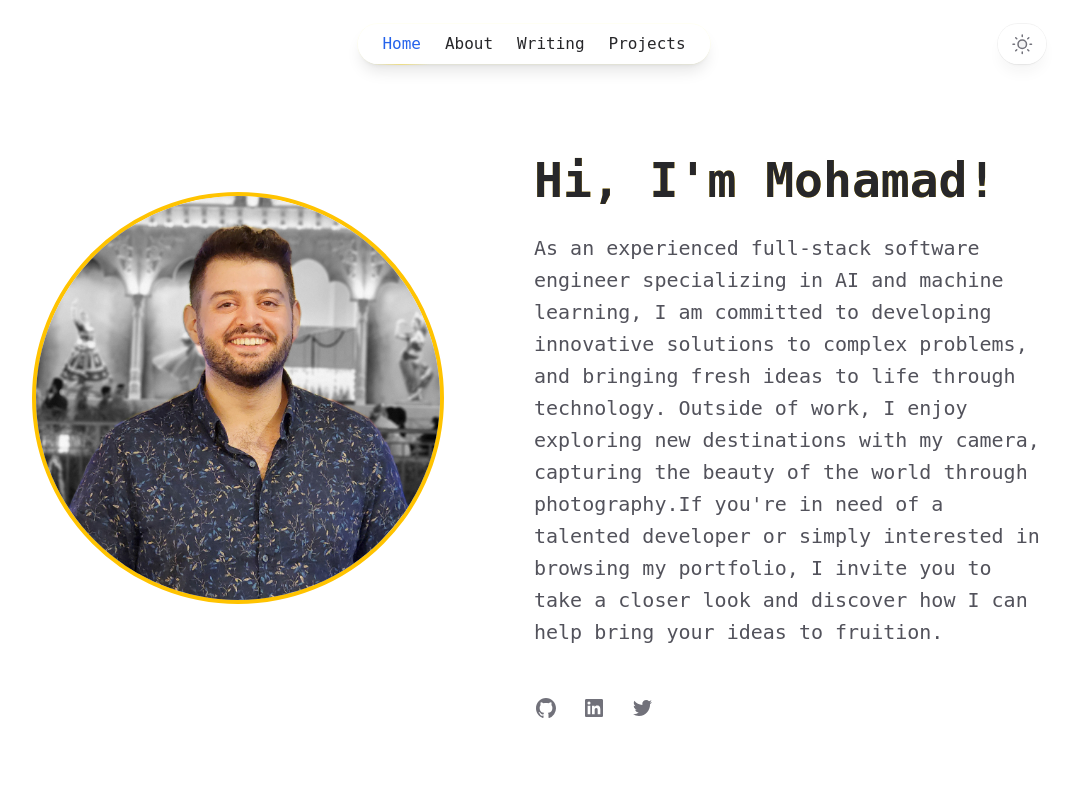
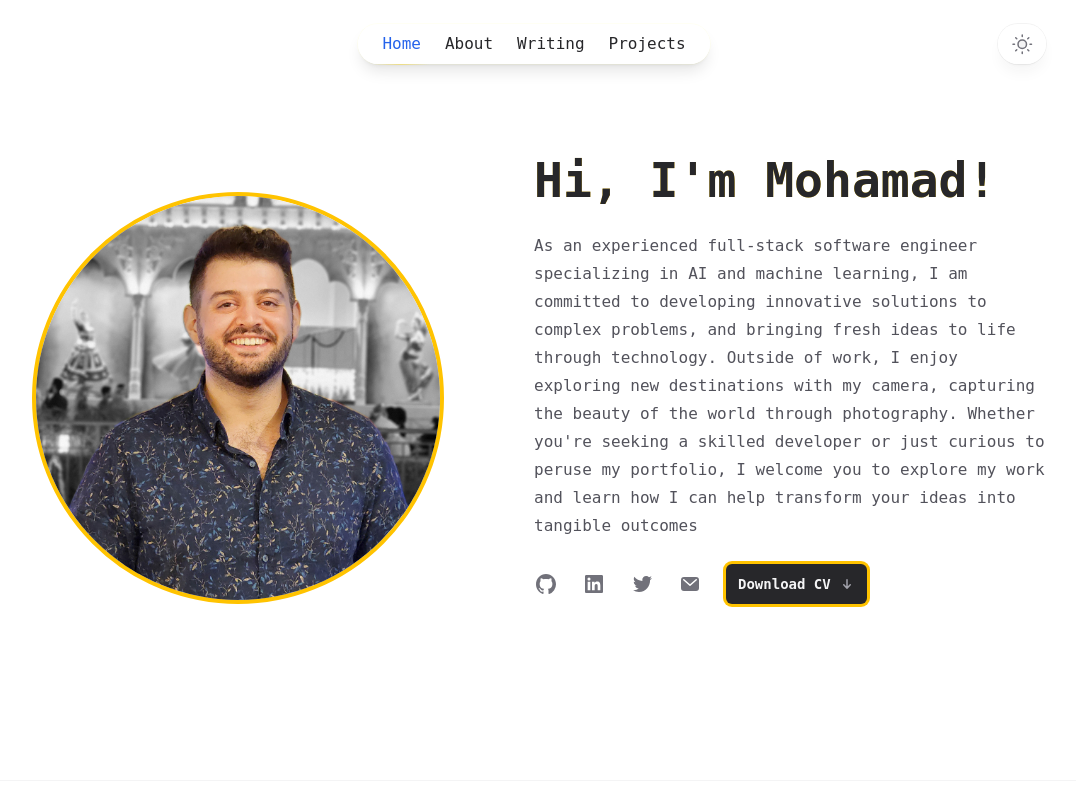
Before and after one commit to mohamadomran/portfolio, a Next.js app: page / in a window 1280 px wide. Shown: the top 800 px of the page, without its empty margins (106-1182 px from the left). Built offline with nearby package versions, Linux system fonts and the light colour scheme; no server answers.

Commit message:
refactor: moved work into separate page

```diff
--- a/pages/index.tsx
+++ b/pages/index.tsx
@@ -1,21 +1,20 @@
-import React from 'react'
-import Head from 'next/head'
-import Image from 'next/image'
-import { GetStaticProps } from 'next'
-import { Resume } from '@/components/ui/Resume'
-import { Container } from '@/components/Container'
+import React from 'react';
+import Head from 'next/head';
+import Image from 'next/image';
+import { Container } from '@/components/Container';
 import {
     GitHubIcon,
     LinkedInIcon,
     TwitterIcon,
-} from '@/components/icons/SocialIcons'
-import { SocialLink } from '@/components/ui/SocialLink'
+} from '@/components/icons/SocialIcons';
+import { MailIcon } from '@/components/icons/MailIcon';
 
-import { generateRssFeed } from '@/lib/generateRssFeed'
-import { generateSitemap } from '@/lib/generateSitemap'
-import { getAllArticles } from '@/lib/getAllArticles'
-import { SEO_DESCRIPTION, SEO_TITLE } from '@/Utils/constants'
-import avatar from '@/public/static/images/avatar.png'
+import { SocialLink } from '@/components/ui/SocialLink';
+
+import { SEO_DESCRIPTION, SEO_TITLE, SOCIAL_LINKS } from '@/Utils/constants';
+import avatar from '@/public/static/images/avatar.png';
+import { Button } from '@/components/ui/Button';
+import { ArrowDownIcon } from '@/components/icons/ArrowDownIcon';
 
 export default function Home() {
     return (
@@ -63,46 +62,50 @@ export default function Home() {
                         <h1 className='text-5xl font-bold text-zinc-800 dark:sky-300 sm:text-5xl bg-clip-text dark:text-transparent bg-gradient-to-r from-mustard-500 to-mustard-300'>
                             Hi, I&apos;m Mohamad!
                         </h1>
-                        <p className='max-w-2xl text-xl mt-6 text-base text-zinc-600 dark:text-white'>
+                        <p className='max-w-2xl text-l mt-6 text-base text-zinc-600 dark:text-white'>
                             As an experienced full-stack software engineer
                             specializing in AI and machine learning, I am
                             committed to developing innovative solutions to
                             complex problems, and bringing fresh ideas to life
                             through technology. Outside of work, I enjoy
                             exploring new destinations with my camera, capturing
-                            the beauty of the world through photography.If
-                            you&apos;re in need of a talented developer or
-                            simply interested in browsing my portfolio, I invite
-                            you to take a closer look and discover how I can
-                            help bring your ideas to fruition.
+                            the beauty of the world through photography. Whether
+                            you&apos;re seeking a skilled developer or just
+                            curious to peruse my portfolio, I welcome you to
+                            explore my work and learn how I can help transform
+                            your ideas into tangible outcomes
                         </p>
-                        <div className='mt-6 flex gap-6'>
+                        <div className='flex gap-6 items-center'>
                             <SocialLink
-                                href='https://github.com/mohamadomran'
+                                href={SOCIAL_LINKS.GITHUB}
                                 ariaLabel='Follow on GitHub'
                                 icon={GitHubIcon}
                             />
                             <SocialLink
-                                href='https://linkedin.com/in/mohamad-omran/'
+                                href={SOCIAL_LINKS.LINKEDIN}
                                 ariaLabel='Follow on LinkedIn'
                                 icon={LinkedInIcon}
                             />
                             <SocialLink
-                                href='https://twitter.com/itsMohamadomran'
+                                href={SOCIAL_LINKS.TWITTER}
                                 ariaLabel='Follow on Twitter'
                                 icon={TwitterIcon}
                             />
+                            <SocialLink
+                                href={SOCIAL_LINKS.EMAIL}
+                                ariaLabel='Send me an Email'
+                                icon={MailIcon}
+                            />
+                            <Button
+                                href='/mohamad-omran-CV.pdf'
+                                className='group mt-6 bg-mustard-300 dark:hover:bg-mustard-500 hover:text-black-950 ring ring-mustard-500'>
+                                Download CV
+                                <ArrowDownIcon className='h-4 w-4 stroke-zinc-400 transition group-active:stroke-zinc-600 dark:group-hover:stroke-zinc-50 dark:group-active:stroke-zinc-50' />
+                            </Button>
                         </div>
                     </div>
                 </div>
             </Container>
-
-
-            <Container className='mt-24 md:mt-28'>
-                <div className='flex flex-col items-center justify-center my-6'>
-                    <Resume />
-                </div>
-            </Container>
         </>
-    )
+    );
 }
--- /dev/null
+++ b/pages/work.tsx
@@ -0,0 +1,24 @@
+import React from 'react';
+import Head from 'next/head';
+import { Resume } from '@/components/ui/Resume';
+import { Container } from '@/components/Container';
+
+import { WORK_SEO_TITLE, WORK_SEO_DESCRIPTION } from '@/Utils/constants';
+
+export default function Work() {
+    return (
+        <>
+            <Head>
+                <title>{WORK_SEO_TITLE}</title>
+                <meta name='description' content={WORK_SEO_DESCRIPTION} />
+                <meta property='og:title' content={WORK_SEO_TITLE} />
+                <meta property='og:description' content={WORK_SEO_DESCRIPTION} />
+            </Head>
+            <Container className='mt-24 md:mt-28'>
+                <div className='flex flex-col items-center justify-center my-6'>
+                    <Resume />
+                </div>
+            </Container>
+        </>
+    );
+}
```
